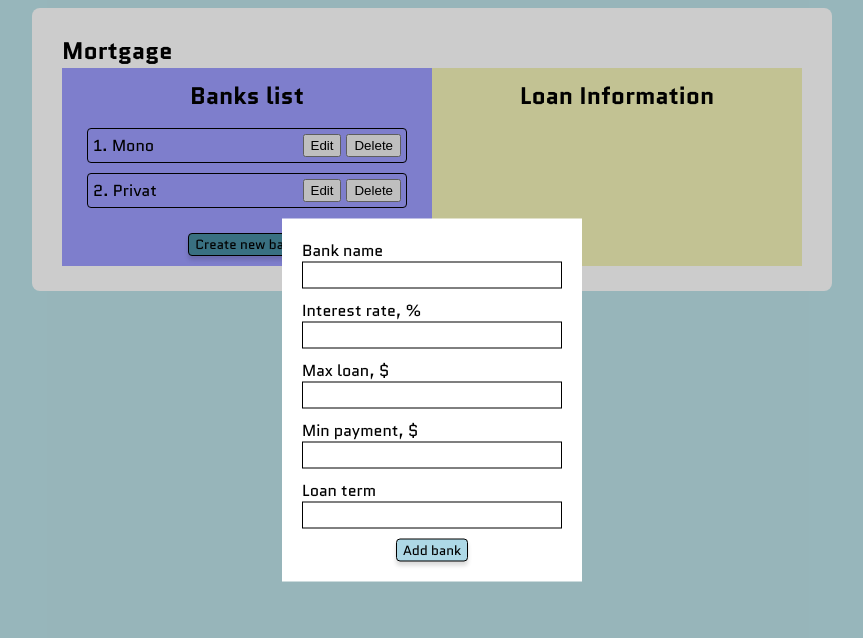
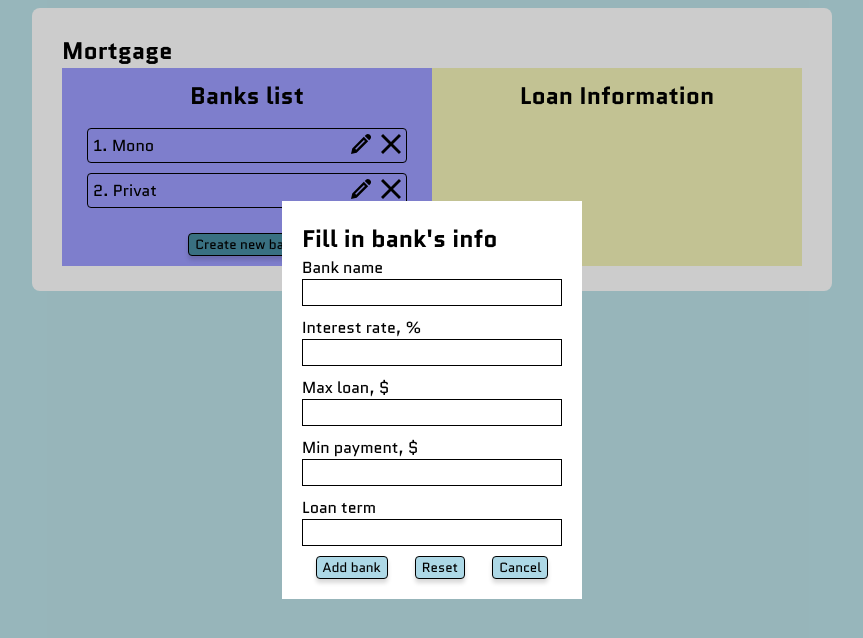
Before and after one commit to PavelKreitsberg/mortgage-practice-parcel, a website built with Parcel: page src/index.html in a window 1280 px wide. Both pictures are taken after a click on the button "Create new bank". Shown: the whole page, without its empty margins (208-1071 px from the left). Built offline with nearby package versions, Linux system fonts and the light colour scheme.

Commit message:
Update modal
Add btns to modal + create btn bank`s info + add active class to bank item

```diff
--- a/src/css/common.css
+++ b/src/css/common.css
@@ -87,10 +87,36 @@ p {
   border-radius: 4px;
 }
 
+.bank__item--active {
+  background-color: aquamarine;
+}
+
 .button--edit {
   display: block;
   margin-left: auto;
-  margin-right: 5px;
+  margin-right: 10px;
+  border: none;
+
+  background-color: transparent;
+
+  background-image: url(../images/edit-button.svg);
+  background-repeat: no-repeat;
+  background-position: center;
+  width: 20px;
+  height: 20px;
+}
+
+.button--delete {
+  display: block;
+  border: none;
+
+  background-color: transparent;
+
+  background-image: url(../images/close-button.svg);
+  background-repeat: no-repeat;
+  background-position: center;
+  width: 20px;
+  height: 20px;
 }
 
 .feature__list {
@@ -168,3 +194,9 @@ input {
 label {
   margin-bottom: 10px;
 }
+
+.modal-buttons {
+  display: flex;
+  flex-direction: row;
+  justify-content: space-around;
+}
--- a/src/index.js
+++ b/src/index.js
@@ -61,8 +61,8 @@ function createBankList(banks) {
       .map((bank, index) => {
         return `<li class="bank__item">
         <p>${index + 1}. <span>${bank.name}</span></p>
-        <button type="button" class="button--edit">Edit</button>
-        <button type="button" class="button--delete">Delete</button>
+        <button type="button" class="button--edit"></button>
+        <button type="button" class="button--delete"></button>
       </li>`;
       })
       .join('')
@@ -70,16 +70,32 @@ function createBankList(banks) {
 
   const titleList = document.querySelectorAll('.bank__item span');
 
+  // Проба пера--------------------------------------------------->
+
+  const bankListItem = document.querySelectorAll('.bank__item')
+
+  bankListItem.forEach(elem => {
+    elem.addEventListener('click', (event) => {
+      event.target.closest('li').classList.toggle('bank__item--active')
+
+      console.dir(event.target.closest('li'));
+
+    })
+  })
+
+  // ---------------------------------------------------------->
+
   titleList.forEach(elem => {
     elem.addEventListener('click', elementClickFinder);
   });
 }
 
+
+
 function elementClickFinder(event) {
   const currentBank = banks.find(
     bank => bank.name === event.target.textContent
   );
-  // console.log(currentBank);
   renderInfMarkup(currentBank);
 }
 
@@ -90,6 +106,7 @@ bankBtn.addEventListener('click', openModal);
 function openModal() {
   const modalMarkup = `<div class="modal">
         <div class="modal-content">
+          <h2>Fill in bank's info</h2>
           <form class="form">
             <label>
               Bank name
@@ -111,7 +128,12 @@ function openModal() {
               Loan term
               <input type="text" name="loanTerm">
             </label>
-            <button type="submit" class="button" data-action="add">Add bank</button>
+            <div class="modal-buttons">
+              <button type="submit" class="button" data-action="add">Add bank</button>
+              <button  class="button" id="reset-button">Reset</button>
+              <button class="button" id="cancel-button">Cancel</button>
+            </div>
+
           </form>
         </div>
       </div> `;
@@ -119,7 +141,24 @@ function openModal() {
 
   const bankForm = document.querySelector('.form');
 
+  const resetModalBtn = document.querySelector('#reset-button')
+
+  const cancelModalBtn = document.querySelector('#cancel-button')
+
+
   bankForm.addEventListener('submit', addBank);
+
+  resetModalBtn.addEventListener('click', (event) => {
+    event.preventDefault()
+    bankForm.reset();
+  })
+
+  cancelModalBtn.addEventListener('click', (event) => {
+    event.preventDefault()
+    modal.innerHTML = '';
+  })
+
+
 }
 
 function addBank(evt) {
```
